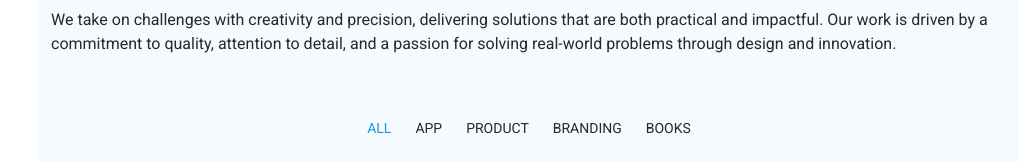
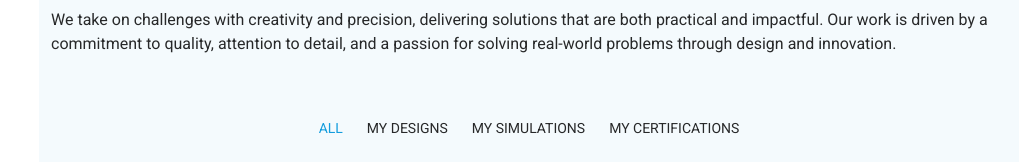
Before and after one commit to legendffyt290803/my-portfolio, a plain HTML site: page index.html in a window 1280 px wide. Shown: the part 3400-3562 px from the top of the page, without its empty margins (261-1280 px from the left). Drawn offline with Linux system fonts and the light colour scheme.

Commit message:
name change at the toggles under portfolio section

```diff
--- a/index.html
+++ b/index.html
@@ -296,10 +296,10 @@
 
           <ul class="portfolio-filters isotope-filters" data-aos="fade-up" data-aos-delay="100">
             <li data-filter="*" class="filter-active">All</li>
-            <li data-filter=".filter-app">App</li>
-            <li data-filter=".filter-product">Product</li>
-            <li data-filter=".filter-branding">Branding</li>
-            <li data-filter=".filter-books">Books</li>
+            <li data-filter=".filter-app">My Designs </li>
+            <li data-filter=".filter-product">My Simulations</li>
+            <li data-filter=".filter-branding">My Certifications</li>
+
           </ul><!-- End Portfolio Filters -->
 
           <div class="row gy-4 isotope-container" data-aos="fade-up" data-aos-delay="200">
```
